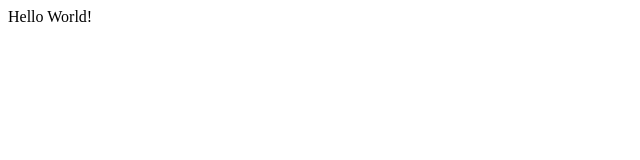
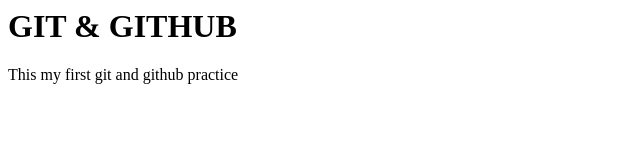
Before and after one commit to Sohaib7932/demo, a plain HTML site: page index.html in a window 1280 px wide. Shown: the whole page, without its empty margins (0-640 px from the left). Drawn offline with Linux system fonts and the light colour scheme.

Commit message:
modified index.html

```diff
--- a/index.html
+++ b/index.html
@@ -1 +1,2 @@
-<p>Hello World!</p>
+<h1>GIT & GITHUB</h1>
+<p>This my first git and github practice</p>
```
